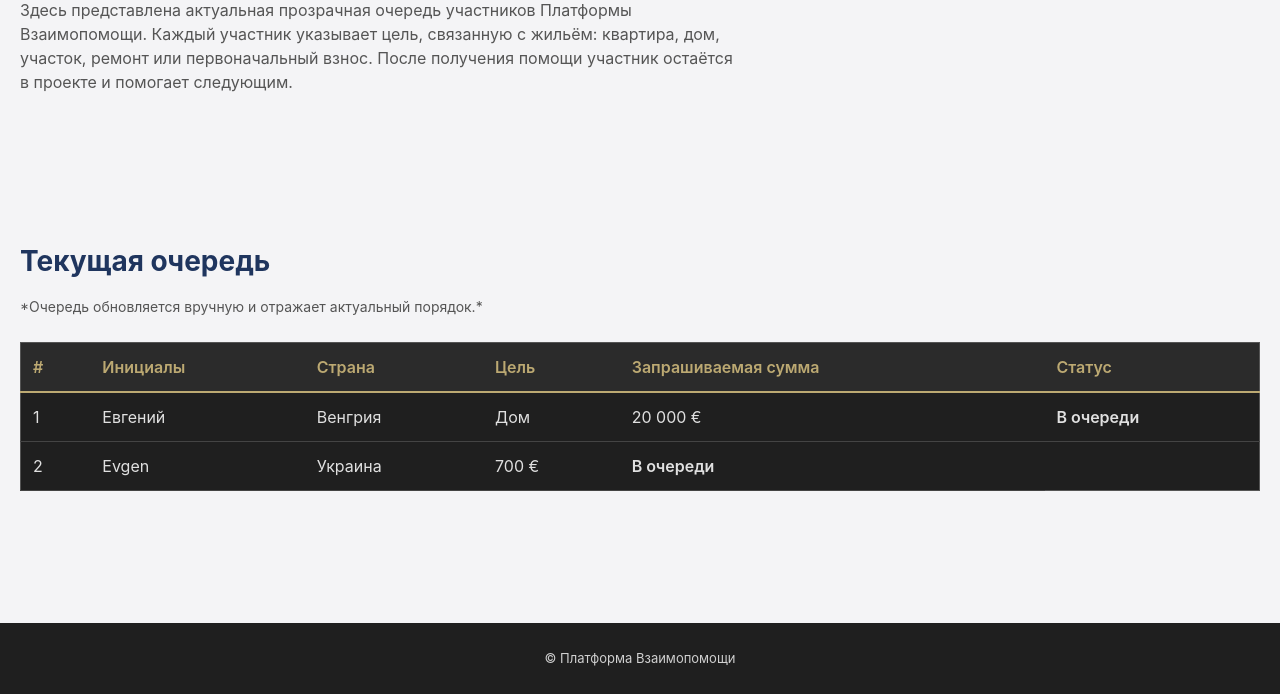
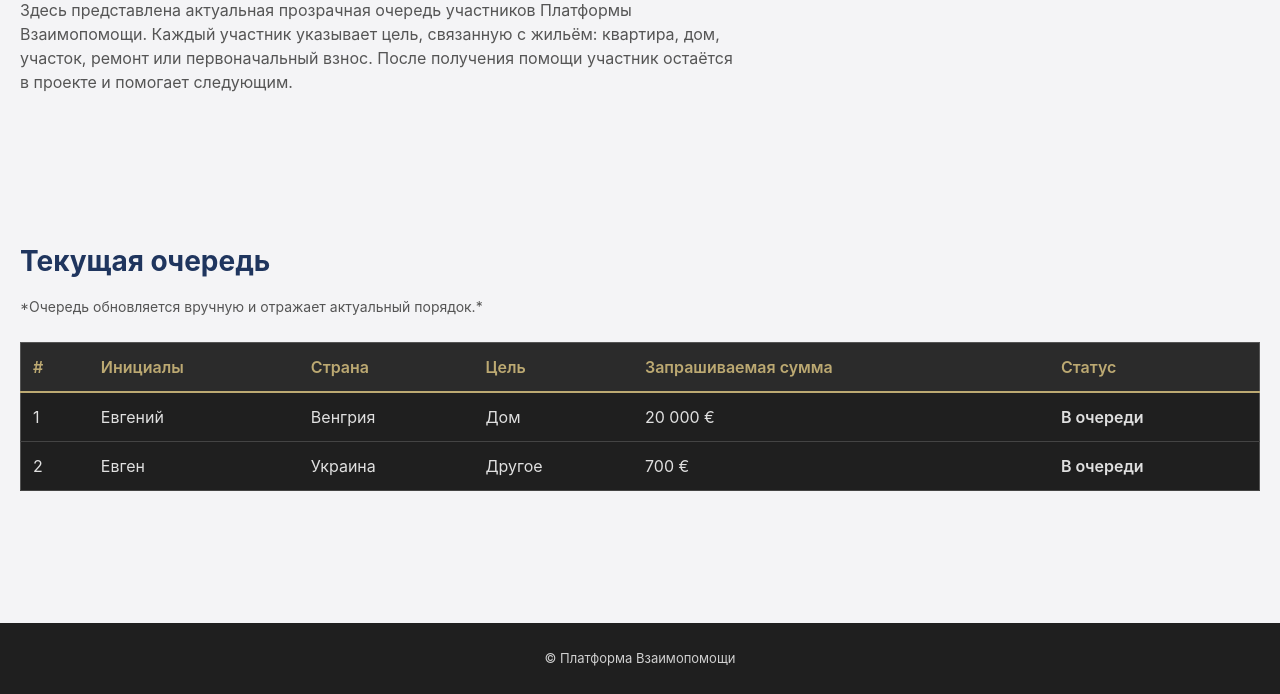
Before and after one commit to panina19771977-cpu/Panina19771977.github.io, a plain HTML site: page queue.html in a window 1280 px wide. Shown: the part 178-872 px from the top of the page. Drawn offline with Linux system fonts and the light colour scheme.

```diff
--- a/queue.html
+++ b/queue.html
@@ -117,10 +117,11 @@
     <td>20 000 €</td>
     <td class="status waiting">В очереди</td>
   </tr>
-   <tr>
+      <tr>
   <td>2</td>
-  <td>Evgen</td>
+  <td>Евген</td>
   <td>Украина</td>
+  <td>Другое</td>
   <td>700 €</td>
   <td class="status waiting">В очереди</td>
 </tr>
```
